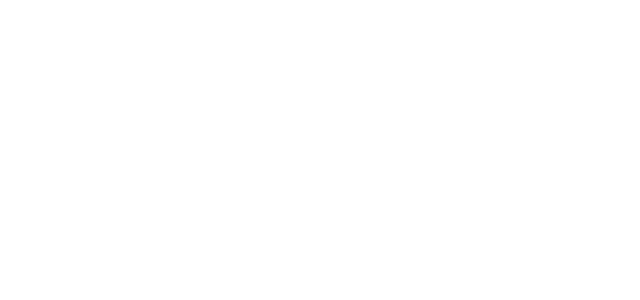
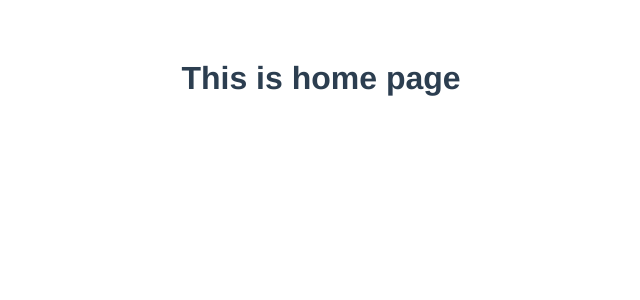
Before and after one commit to apurbadh/Ecommerce-Blockchain, a Vue app: page / in a window 1280 px wide. Shown: the top 300 px of the page, without its empty margins (319-959 px from the left). Built offline with nearby package versions, Linux system fonts and the light colour scheme.

Commit message:
vue router added

```diff
--- a/package.json
+++ b/package.json
@@ -8,7 +8,7 @@
   },
   "dependencies": {
     "vue": "^3.2.16",
-    "vue-router": "^3.5.2"
+    "vue-router": "^4.0.11"
   },
   "devDependencies": {
     "@vitejs/plugin-vue": "^1.9.3",
--- a/src/App.vue
+++ b/src/App.vue
@@ -3,6 +3,7 @@
 </script>
 
 <template>
+  <router-view></router-view>
 </template>
 
 <style>
--- a/src/main.ts
+++ b/src/main.ts
@@ -1,4 +1,16 @@
 import { createApp } from 'vue'
+import { createRouter, createWebHistory, Router } from "vue-router"
 import App from './App.vue'
+import Home from "./pages/Home.vue"
 
-createApp(App).mount('#app')
+const router: Router = createRouter({
+	history: createWebHistory(),
+	routes: [
+		{ path : "/", name: "Home", component: Home }
+	]
+
+})
+
+createApp(App)
+.use(router)
+.mount('#app')
--- /dev/null
+++ b/src/pages/Home.vue
@@ -0,0 +1,7 @@
+<script lang="ts">
+
+</script>
+<template>
+	<h1>This is home page</h1>
+
+</template>
```
Also changed, not shown: 1 other file (tests, documents, lock files or other folders).
